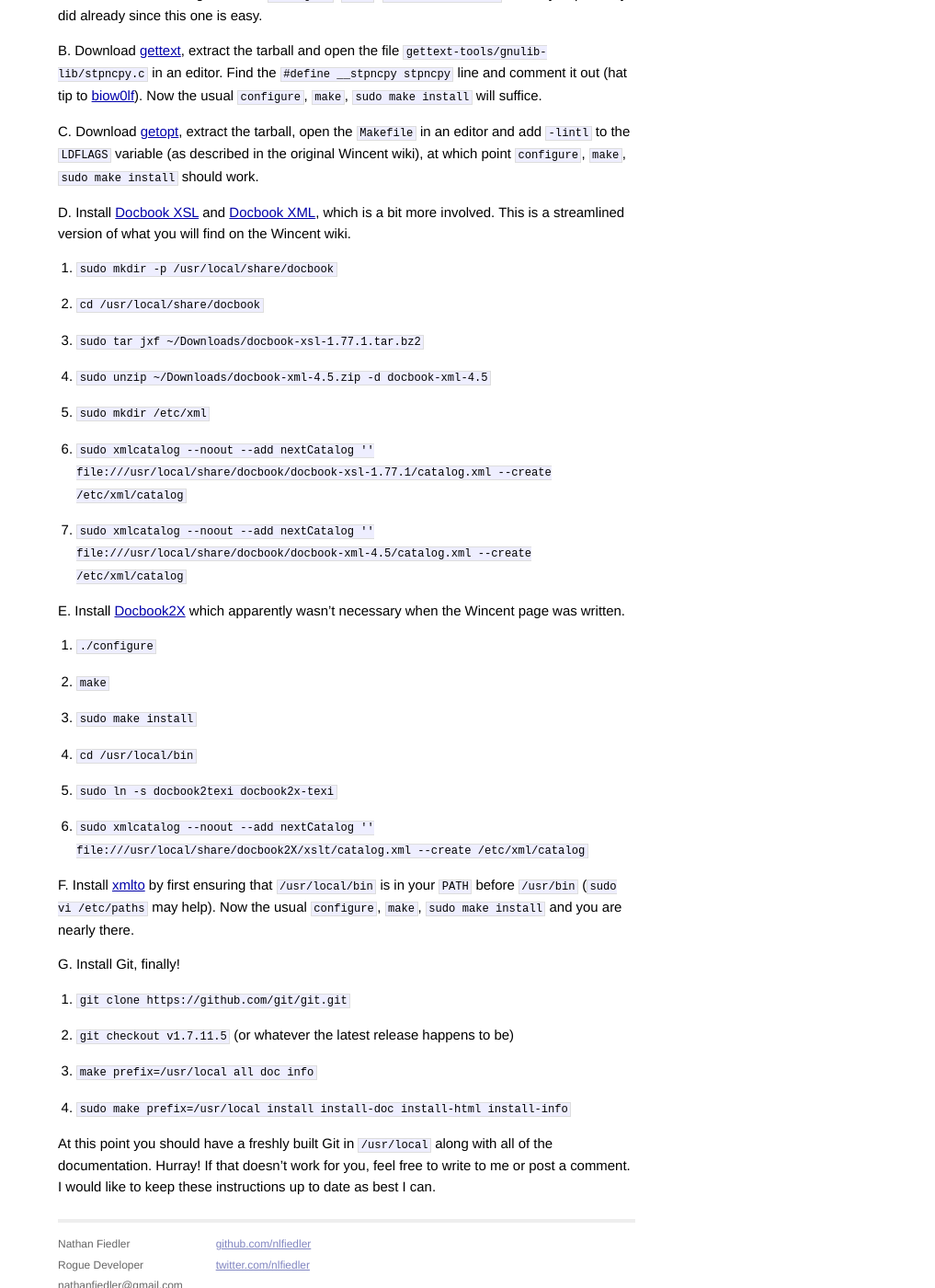
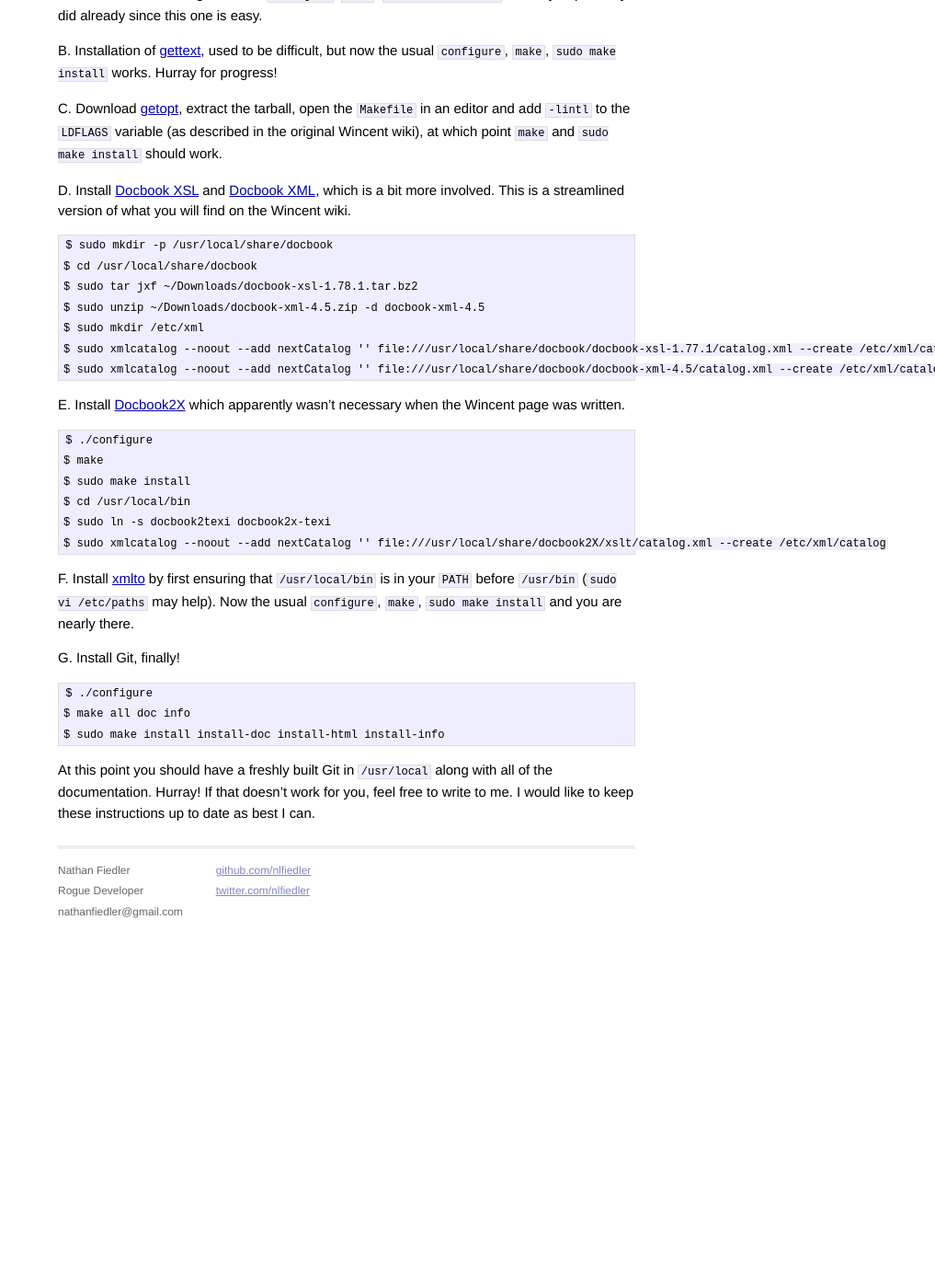
Before and after one commit to nlfiedler/nlfiedler.github.io, a Jekyll site: the page built from _posts/2012-08-19-building-git-on-mac-with-docs.markdown, in a window 1280 px wide and 1400 px high, scrolled down 459 px. Shown: the whole window at 92% size, without its empty margins (263-1280 px from the left). Built offline with Jekyll 4.4.1, drawn with Linux system fonts in a browser that asks for light colours; Markdown is read by kramdown in place of the engine named in the settings; after the commit the page ends 1473 px from its top, so only the background shows below that.

Commit message:
Updating Git on Mac compiling instructions

````diff
--- a/_posts/2012-08-19-building-git-on-mac-with-docs.markdown
+++ b/_posts/2012-08-19-building-git-on-mac-with-docs.markdown
@@ -24,76 +24,41 @@
 
 A. Install [AsciiDoc](http://sourceforge.net/projects/asciidoc/files/asciidoc/) using the usual `configure`, `make`, `sudo make install`, which you probably did already since this one is easy.
 
-B. Download [gettext](http://mirrors.kernel.org/gnu/gettext/), extract the tarball and open the file `gettext-tools/gnulib-lib/stpncpy.c` in an editor. Find the `#define __stpncpy stpncpy` line and comment it out (hat tip to [biow0lf](https://github.com/mxcl/homebrew/issues/4540)). Now the usual `configure`, `make`, `sudo make install` will suffice.
+B. Installation of [gettext](http://mirrors.kernel.org/gnu/gettext/), used to be difficult, but now the usual `configure`, `make`, `sudo make install` works. Hurray for progress!
 
-C. Download [getopt](http://software.frodo.looijaard.name/getopt/download.php), extract the tarball, open the `Makefile` in an editor and add `-lintl` to the `LDFLAGS` variable (as described in the original Wincent wiki), at which point `configure`, `make`, `sudo make install` should work.
+C. Download [getopt](http://software.frodo.looijaard.name/getopt/download.php), extract the tarball, open the `Makefile` in an editor and add `-lintl` to the `LDFLAGS` variable (as described in the original Wincent wiki), at which point `make` and `sudo make install` should work.
 
 D. Install [Docbook XSL](http://sourceforge.net/projects/docbook/files/docbook-xsl/) and [Docbook XML](http://www.oasis-open.org/docbook/xml/4.5/), which is a bit more involved. This is a streamlined version of what you will find on the Wincent wiki.
 
-
-
-
-  1. `sudo mkdir -p /usr/local/share/docbook`
-
-
-  2. `cd /usr/local/share/docbook`
-
-
-  3. `sudo tar jxf ~/Downloads/docbook-xsl-1.77.1.tar.bz2`
-
-
-  4. `sudo unzip ~/Downloads/docbook-xml-4.5.zip -d docbook-xml-4.5`
-
-
-  5. `sudo mkdir /etc/xml`
-
-
-  6. `sudo xmlcatalog --noout --add nextCatalog '' file:///usr/local/share/docbook/docbook-xsl-1.77.1/catalog.xml --create /etc/xml/catalog`
-
-
-  7. `sudo xmlcatalog --noout --add nextCatalog '' file:///usr/local/share/docbook/docbook-xml-4.5/catalog.xml --create /etc/xml/catalog`
-
+```
+$ sudo mkdir -p /usr/local/share/docbook
+$ cd /usr/local/share/docbook
+$ sudo tar jxf ~/Downloads/docbook-xsl-1.78.1.tar.bz2
+$ sudo unzip ~/Downloads/docbook-xml-4.5.zip -d docbook-xml-4.5
+$ sudo mkdir /etc/xml
+$ sudo xmlcatalog --noout --add nextCatalog '' file:///usr/local/share/docbook/docbook-xsl-1.77.1/catalog.xml --create /etc/xml/catalog
+$ sudo xmlcatalog --noout --add nextCatalog '' file:///usr/local/share/docbook/docbook-xml-4.5/catalog.xml --create /etc/xml/catalog
+```
 
 E. Install [Docbook2X](http://sourceforge.net/projects/docbook2x/files/docbook2x/) which apparently wasn't necessary when the Wincent page was written.
 
-
-
-
-  1. `./configure`
-
-
-  2. `make`
-
-
-  3. `sudo make install`
-
-
-  4. `cd /usr/local/bin`
-
-
-  5. `sudo ln -s docbook2texi docbook2x-texi`
-
-
-  6. `sudo xmlcatalog --noout --add nextCatalog '' file:///usr/local/share/docbook2X/xslt/catalog.xml --create /etc/xml/catalog`
-
+```
+$ ./configure
+$ make
+$ sudo make install
+$ cd /usr/local/bin
+$ sudo ln -s docbook2texi docbook2x-texi
+$ sudo xmlcatalog --noout --add nextCatalog '' file:///usr/local/share/docbook2X/xslt/catalog.xml --create /etc/xml/catalog
+```
 
 F. Install [xmlto](https://fedorahosted.org/releases/x/m/xmlto/) by first ensuring that `/usr/local/bin` is in your `PATH` before `/usr/bin` (`sudo vi /etc/paths` may help). Now the usual `configure`, `make`, `sudo make install` and you are nearly there.
 
 G. Install Git, finally!
 
+```
+$ ./configure
+$ make all doc info
+$ sudo make install install-doc install-html install-info
+```
 
-
-
-  1. `git clone https://github.com/git/git.git`
-
-
-  2. `git checkout v1.7.11.5` (or whatever the latest release happens to be)
-
-
-  3. `make prefix=/usr/local all doc info`
-
-
-  4. `sudo make prefix=/usr/local install install-doc install-html install-info`
-
-
-At this point you should have a freshly built Git in `/usr/local` along with all of the documentation. Hurray! If that doesn't work for you, feel free to write to me or post a comment. I would like to keep these instructions up to date as best I can.
+At this point you should have a freshly built Git in `/usr/local` along with all of the documentation. Hurray! If that doesn't work for you, feel free to write to me. I would like to keep these instructions up to date as best I can.
````
Also changed, not shown: README.md.
